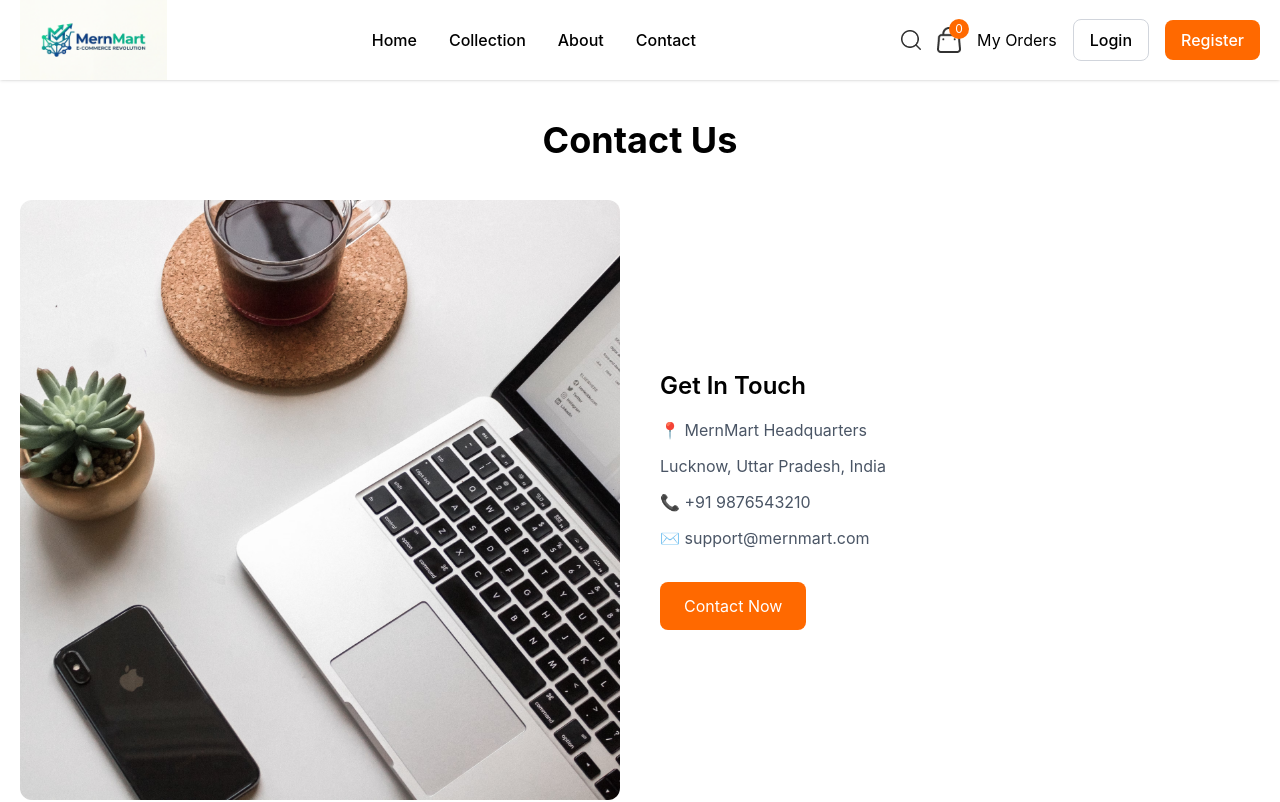
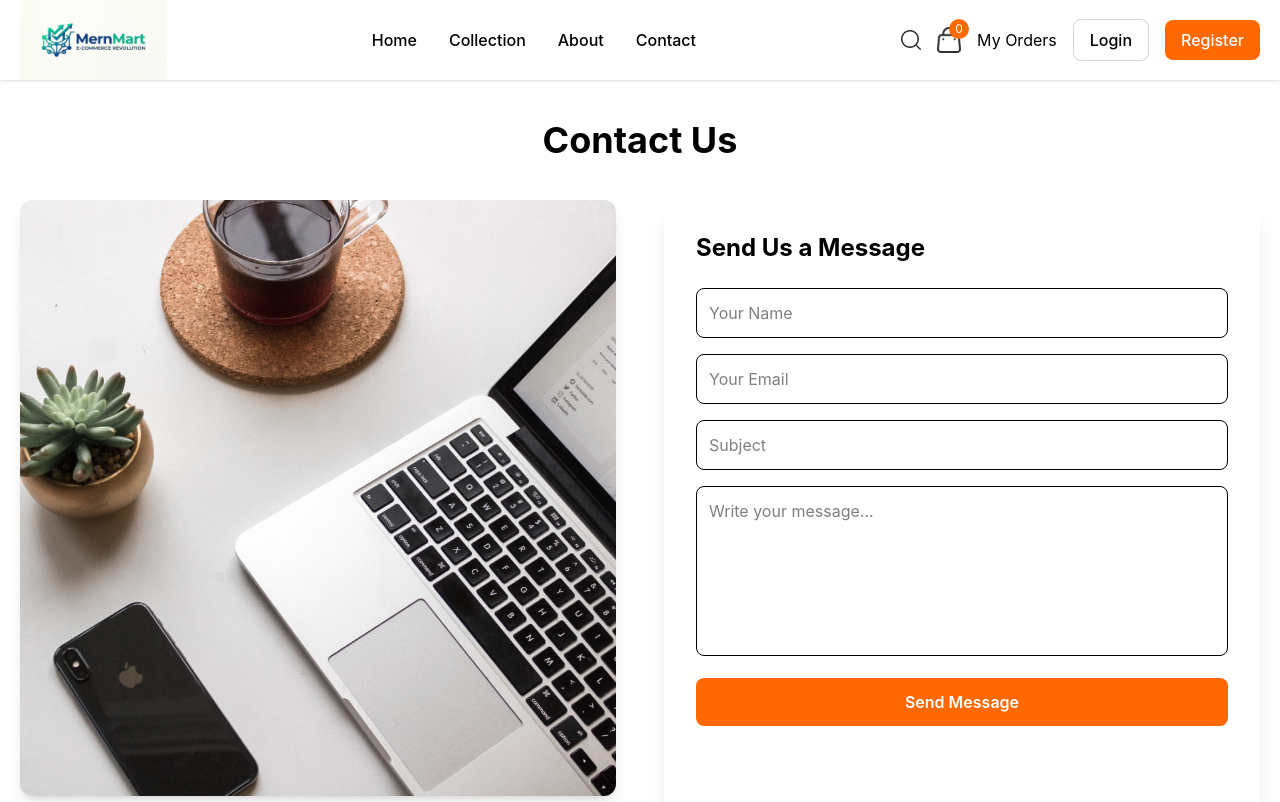
Before and after one commit to divyanshidivyanshi/mernmart, a React (Vite) app in the folder frontend/: page /contact in a window 1280 px wide. Shown: the top 802 px of the page. Built offline with nearby package versions, Linux system fonts and the light colour scheme.

Commit message:
Fix authentication, orders, admin panel and Vercel deployment

```diff
--- a/frontend/src/pages/Contact.jsx
+++ b/frontend/src/pages/Contact.jsx
@@ -1,6 +1,35 @@
+import { useState } from "react";
+import toast from "react-hot-toast";
 import { assets } from "../assets/assets";
 
 function Contact() {
+  const [formData, setFormData] = useState({
+    name: "",
+    email: "",
+    subject: "",
+    message: "",
+  });
+
+  const handleChange = (e) => {
+    setFormData({
+      ...formData,
+      [e.target.name]: e.target.value,
+    });
+  };
+
+  const handleSubmit = (e) => {
+    e.preventDefault();
+
+    toast.success("Message sent successfully!");
+
+    setFormData({
+      name: "",
+      email: "",
+      subject: "",
+      message: "",
+    });
+  };
+
   return (
     <div className="max-w-7xl mx-auto px-5 py-10">
 
@@ -8,15 +37,16 @@ function Contact() {
         Contact Us
       </h1>
 
-      <div className="grid md:grid-cols-2 gap-10 items-center">
+      <div className="grid md:grid-cols-2 gap-12">
 
-        <img
-          src={assets.contact_img}
-          alt=""
-          className="rounded-xl"
-        />
+        {/* LEFT SIDE */}
+        <div>
 
-        <div>
+          <img
+            src={assets.contact_img}
+            alt="Contact"
+            className="rounded-xl shadow-lg mb-8"
+          />
 
           <h2 className="text-2xl font-semibold mb-4">
             Get In Touch
@@ -38,9 +68,68 @@ function Contact() {
             ✉ support@mernmart.com
           </p>
 
-          <button className="mt-5 bg-orange-500 text-white px-6 py-3 rounded-lg">
-            Contact Now
-          </button>
+        </div>
+
+        {/* RIGHT SIDE */}
+        <div className="bg-white shadow-xl rounded-xl p-8">
+
+          <h2 className="text-2xl font-bold mb-6">
+            Send Us a Message
+          </h2>
+
+          <form
+            onSubmit={handleSubmit}
+            className="space-y-4"
+          >
+
+            <input
+              type="text"
+              name="name"
+              placeholder="Your Name"
+              value={formData.name}
+              onChange={handleChange}
+              required
+              className="w-full border rounded-lg p-3 focus:outline-none focus:border-orange-500"
+            />
+
+            <input
+              type="email"
+              name="email"
+              placeholder="Your Email"
+              value={formData.email}
+              onChange={handleChange}
+              required
+              className="w-full border rounded-lg p-3 focus:outline-none focus:border-orange-500"
+            />
+
+            <input
+              type="text"
+              name="subject"
+              placeholder="Subject"
+              value={formData.subject}
+              onChange={handleChange}
+              required
+              className="w-full border rounded-lg p-3 focus:outline-none focus:border-orange-500"
+            />
+
+            <textarea
+              rows="6"
+              name="message"
+              placeholder="Write your message..."
+              value={formData.message}
+              onChange={handleChange}
+              required
+              className="w-full border rounded-lg p-3 resize-none focus:outline-none focus:border-orange-500"
+            />
+
+            <button
+              type="submit"
+              className="w-full bg-orange-500 hover:bg-orange-600 text-white font-semibold py-3 rounded-lg transition"
+            >
+              Send Message
+            </button>
+
+          </form>
 
         </div>
 
--- a/frontend/src/pages/Product.jsx
+++ b/frontend/src/pages/Product.jsx
@@ -1,15 +1,18 @@
-import { useParams } from "react-router-dom";
+import { Link, useParams } from "react-router-dom";
+import { useContext, useEffect } from "react";
 import { products } from "../assets/assets";
-import { useContext } from "react";
 import { ShopContext } from "../context/ShopContext";
 
 function Product() {
   const { id } = useParams();
   const { addToCart } = useContext(ShopContext);
 
-  const product = products.find(
-    (item) => item._id === id
-  );
+  // Scroll to top whenever product changes
+  useEffect(() => {
+    window.scrollTo(0, 0);
+  }, [id]);
+
+  const product = products.find((item) => item._id === id);
 
   if (!product) {
     return (
@@ -54,13 +57,13 @@ function Product() {
           </p>
 
           <p className="text-gray-600 mb-8">
-            Premium quality product with modern design and
-            excellent durability. Perfect choice for daily use.
+            Premium quality product with modern design and excellent durability.
+            Perfect choice for daily use.
           </p>
 
           <button
             onClick={() => addToCart(product._id)}
-            className="bg-orange-500 text-white px-8 py-3 rounded-lg hover:bg-orange-600"
+            className="bg-orange-500 text-white px-8 py-3 rounded-lg hover:bg-orange-600 transition"
           >
             Add To Cart
           </button>
@@ -79,9 +82,10 @@ function Product() {
         <div className="grid grid-cols-1 sm:grid-cols-2 md:grid-cols-4 gap-6">
 
           {relatedProducts.map((item) => (
-            <div
+            <Link
               key={item._id}
-              className="border rounded-xl overflow-hidden shadow hover:shadow-lg"
+              to={`/product/${item._id}`}
+              className="border rounded-xl overflow-hidden shadow hover:shadow-xl hover:-translate-y-1 transition duration-300 block"
             >
               <img
                 src={item.image}
@@ -91,7 +95,7 @@ function Product() {
 
               <div className="p-4">
 
-                <h3 className="font-semibold">
+                <h3 className="font-semibold text-lg">
                   {item.name}
                 </h3>
 
@@ -100,8 +104,7 @@ function Product() {
                 </p>
 
               </div>
-
-            </div>
+            </Link>
           ))}
 
         </div>
```
